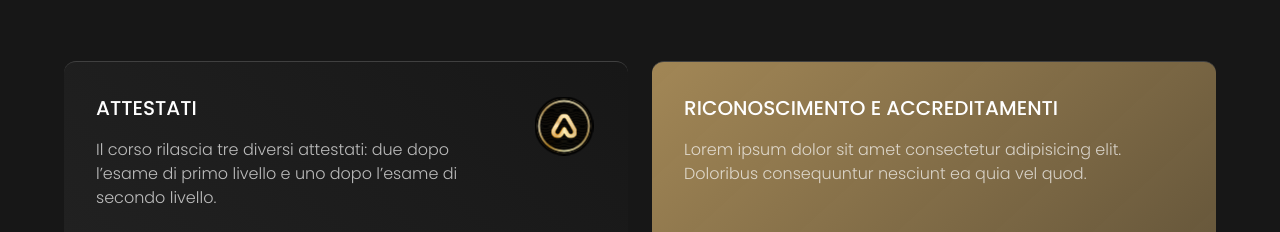
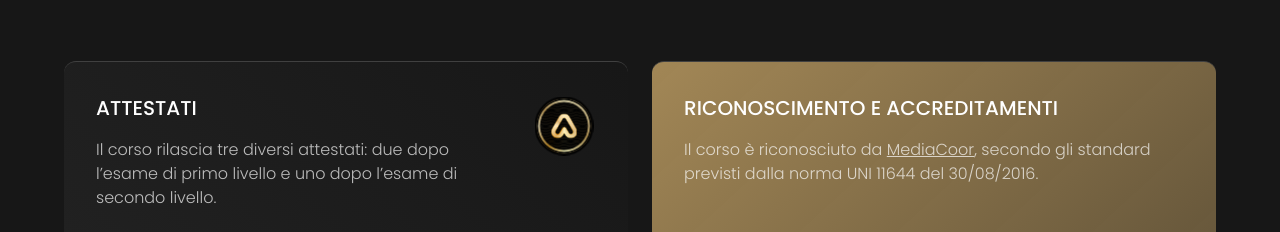
Before and after one commit to plasm/academy, a Nuxt app: page /corsi/master-experience in a window 1280 px wide. Shown: the part 1140-1372 px from the top of the page. Built offline with nearby package versions, Linux system fonts and the light colour scheme.

Commit message:
feat: pages

```diff
--- a/pages/corsi/master-experience.vue
+++ b/pages/corsi/master-experience.vue
@@ -81,7 +81,7 @@
               RICONOSCIMENTO E ACCREDITAMENTI
             </div>
             <p class="mb-8 text-base font-light text-white/70 ">
-              Lorem ipsum dolor sit amet consectetur adipisicing elit. Doloribus consequuntur nesciunt ea quia vel quod.
+              Il corso è riconosciuto da <u>MediaCoor</u>, secondo gli standard previsti dalla norma UNI 11644 del 30/08/2016.
             </p>
           </div>
 
```
